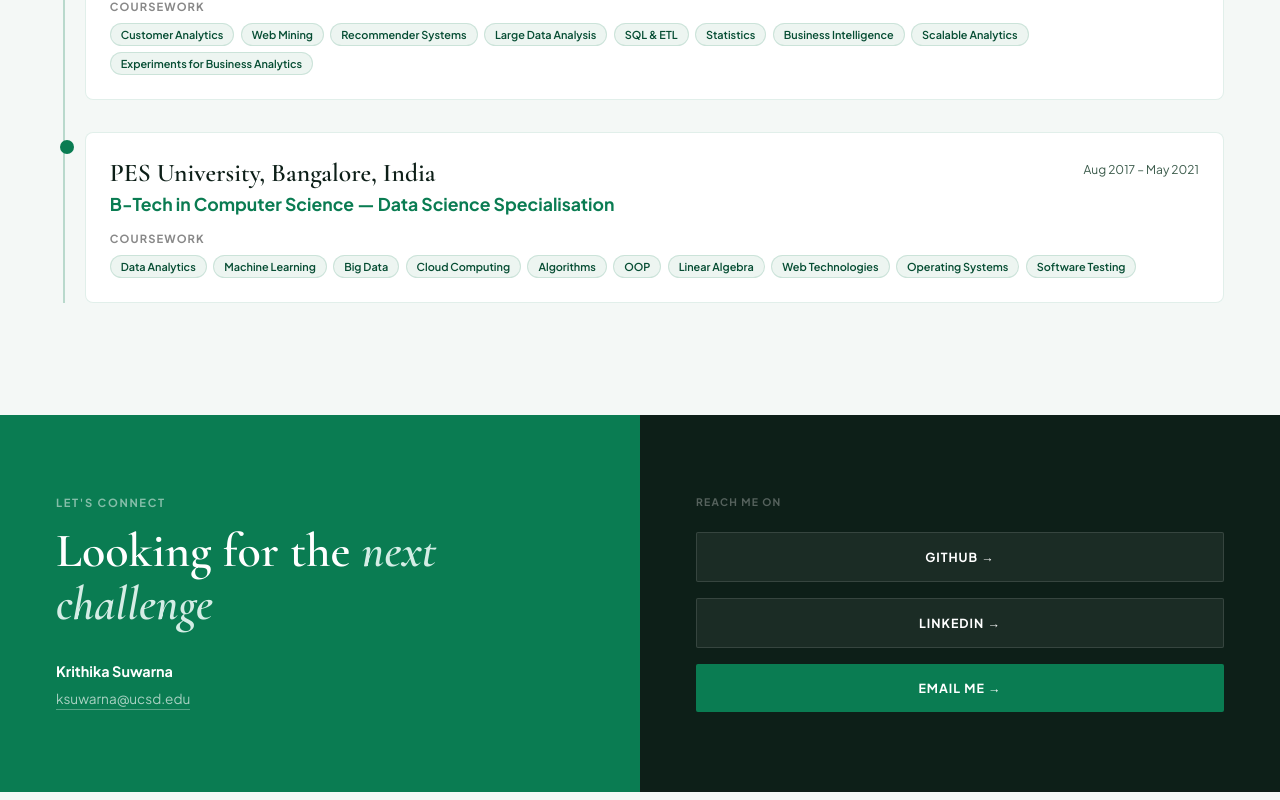
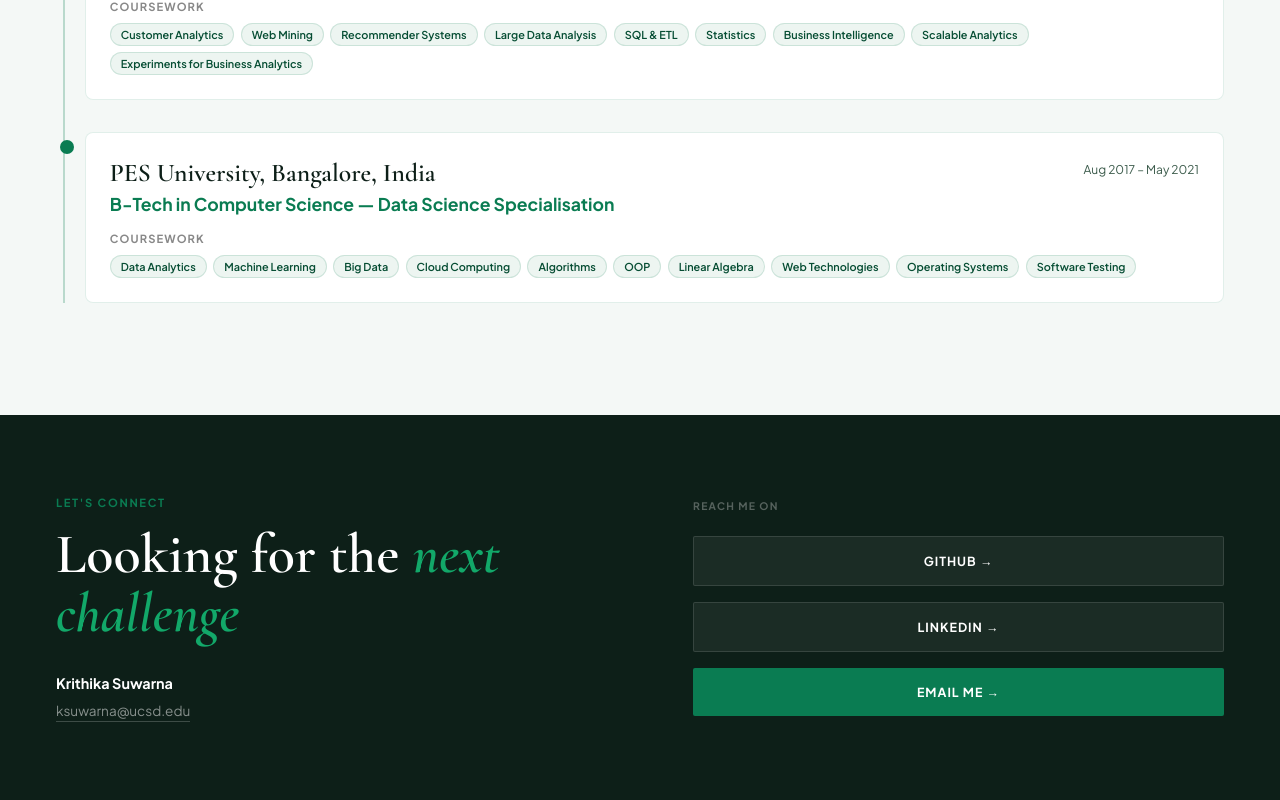
Before and after one commit to Krithikap019/ai-portfolio, a Next.js app: page / in a window 1280 px wide. Shown: the part 3251-4051 px from the top of the page. Built offline with nearby package versions, Linux system fonts and the light colour scheme.

Commit message:
fin project

```diff
--- a/app/page.jsx
+++ b/app/page.jsx
@@ -351,22 +351,22 @@ export default function Home() {
         </div>
       </section>
 {/* Contact */}
-      <section id="contact" style={{ display: "grid", gridTemplateColumns: "1fr 1fr", width: "100%" }}>
-        <div style={{ background: "#0a7c52", padding: "5rem 3.5rem" }}>
-          <p style={{ fontSize: "0.7rem", fontWeight: 700, letterSpacing: "0.15em", textTransform: "uppercase", color: "rgba(255,255,255,0.5)", marginBottom: "1rem" }}>Let's connect</p>
-          <h3 style={{ fontFamily: "'Cormorant Garamond', serif", fontSize: "3rem", fontWeight: 600, color: "#fff", lineHeight: "1.1", marginBottom: "2rem" }}>
-            Looking for the <em style={{ fontStyle: "italic", color: "#d4ede5" }}>next challenge</em>
+      <div id="contact" style={{ background: "#0d1f18", width: "100%", display: "grid", gridTemplateColumns: "1.2fr 1fr", alignItems: "center", padding: "5rem 3.5rem" }}>
+        <div>
+          <p style={{ fontSize: "0.7rem", fontWeight: 700, letterSpacing: "0.15em", textTransform: "uppercase", color: "#0a7c52", marginBottom: "1rem" }}>Let's connect</p>
+          <h3 style={{ fontFamily: "'Cormorant Garamond', serif", fontSize: "3.5rem", fontWeight: 600, color: "#fff", lineHeight: "1.05", marginBottom: "2rem" }}>
+            Looking for the <em style={{ fontStyle: "italic", color: "#12a869" }}>next challenge</em>
           </h3>
           <p style={{ fontSize: "0.9rem", fontWeight: 700, color: "#fff", marginBottom: "0.4rem" }}>Krithika Suwarna</p>
-          <a href="mailto:ksuwarna@ucsd.edu" style={{ fontSize: "0.85rem", color: "rgba(255,255,255,0.65)", textDecoration: "none", borderBottom: "1px solid rgba(255,255,255,0.3)", paddingBottom: "2px" }}>ksuwarna@ucsd.edu</a>
+          <a href="mailto:ksuwarna@ucsd.edu" style={{ fontSize: "0.85rem", color: "rgba(255,255,255,0.5)", textDecoration: "none", borderBottom: "1px solid rgba(255,255,255,0.2)", paddingBottom: "2px" }}>ksuwarna@ucsd.edu</a>
         </div>
-        <div style={{ background: "#0d1f18", padding: "5rem 3.5rem", display: "flex", flexDirection: "column", justifyContent: "center", gap: "1rem" }}>
+        <div style={{ display: "flex", flexDirection: "column", gap: "1rem" }}>
           <p style={{ fontSize: "0.65rem", fontWeight: 700, letterSpacing: "0.12em", textTransform: "uppercase", color: "rgba(255,255,255,0.3)", marginBottom: "0.5rem" }}>Reach me on</p>
           <a href="https://github.com/Krithikap019" target="_blank" style={{ background: "rgba(255,255,255,0.06)", color: "#fff", padding: "1rem 2rem", fontSize: "0.78rem", fontWeight: 700, letterSpacing: "0.08em", textTransform: "uppercase", textDecoration: "none", borderRadius: "2px", textAlign: "center", border: "1px solid rgba(255,255,255,0.12)" }}>GitHub →</a>
           <a href="https://linkedin.com/in/krithika-suwarna" target="_blank" style={{ background: "rgba(255,255,255,0.06)", color: "#fff", padding: "1rem 2rem", fontSize: "0.78rem", fontWeight: 700, letterSpacing: "0.08em", textTransform: "uppercase", textDecoration: "none", borderRadius: "2px", textAlign: "center", border: "1px solid rgba(255,255,255,0.12)" }}>LinkedIn →</a>
-          <a href="mailto:krithikap019@gmail.com" style={{ background: "#0a7c52", color: "#fff", padding: "1rem 2rem", fontSize: "0.78rem", fontWeight: 700, letterSpacing: "0.08em", textTransform: "uppercase", textDecoration: "none", borderRadius: "2px", textAlign: "center" }}>Email me →</a>
+          <a href="mailto:ksuwarna@ucsd.edu" style={{ background: "#0a7c52", color: "#fff", padding: "1rem 2rem", fontSize: "0.78rem", fontWeight: 700, letterSpacing: "0.08em", textTransform: "uppercase", textDecoration: "none", borderRadius: "2px", textAlign: "center" }}>Email me →</a>
         </div>
-      </section>
+      </div>
 
     </main>
   );
```
